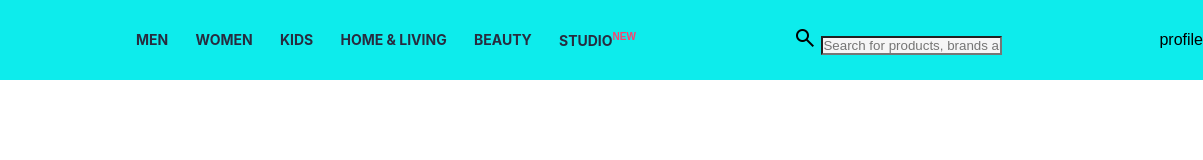
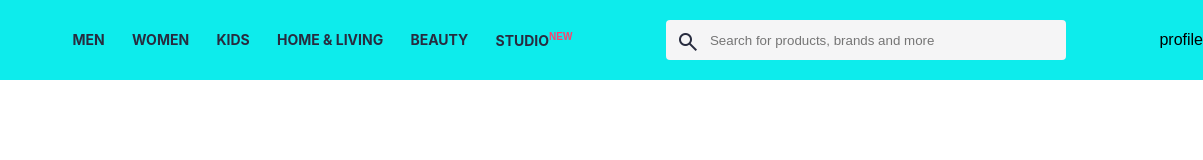
Before and after one commit to sidduyadav1/myntraclone, a plain HTML site: page index.html in a window 1280 px wide. Shown: the full height of the page, 77-1280 px from the left. Drawn offline with nearby package versions, Linux system fonts and the light colour scheme.

Commit message:
Update index.css

```diff
--- a/index.css
+++ b/index.css
@@ -2,6 +2,7 @@
     margin: 0px;
     padding: 0px;
     font-family: sans-serif;
+    box-sizing: border-box;
 }
 header{
 
@@ -39,9 +40,28 @@ nav sup{
 }
 .search_container{
     /* color: #696e79; */
+    display: flex;
+  min-width: 400px;
+    height: 40px;
+    /* color: #f5f5f6; */
+    align-items: center;
+
+}
+.search_icon{
+   height: 20px;
+   padding: 10px;
+   box-sizing: content-box;
+   /* width: 40px; */
+   color: #282c3f;
+   background-color: #f5f5f6;
+   border-radius: 4px 0 0 4px;
 
 }
 .input_box{
+   border: none;
     color: #696e79;
-    background: #f5f5f6;
+    background-color: #f5f5f6;
+    height: 40px;
+    flex-grow: 1;
+    border-radius: 0 4px 4px 0;
 }
```
